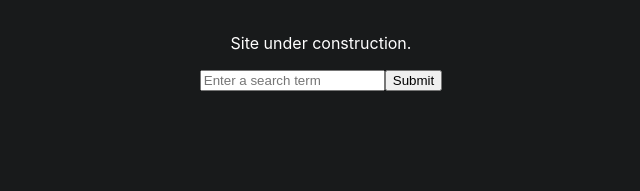
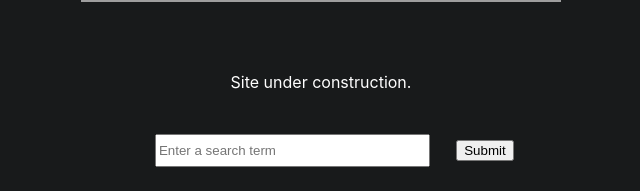
Before and after one commit to anamika8/artscii, a React (Create React App) app in the folder artscii/: page / in a window 1280 px wide. Shown: the part 676-867 px from the top of the page, without its empty margins (319-959 px from the left). Before the commit the page ends 800 px from the top, so only its background shows below. Built offline with nearby package versions, Linux system fonts and the light colour scheme; grey boxes are pictures that could not be loaded.

Commit message:
Update Main.css

```diff
--- a/artscii/src/components/main/Main.css
+++ b/artscii/src/components/main/Main.css
@@ -3,3 +3,13 @@
     width: 480px;
     height: 360px;
 }
+
+.search-input {
+    height: 2em;
+    width: 20em;
+    margin: 2em;
+}
+
+h2 {
+    height: 1em;
+}
```
